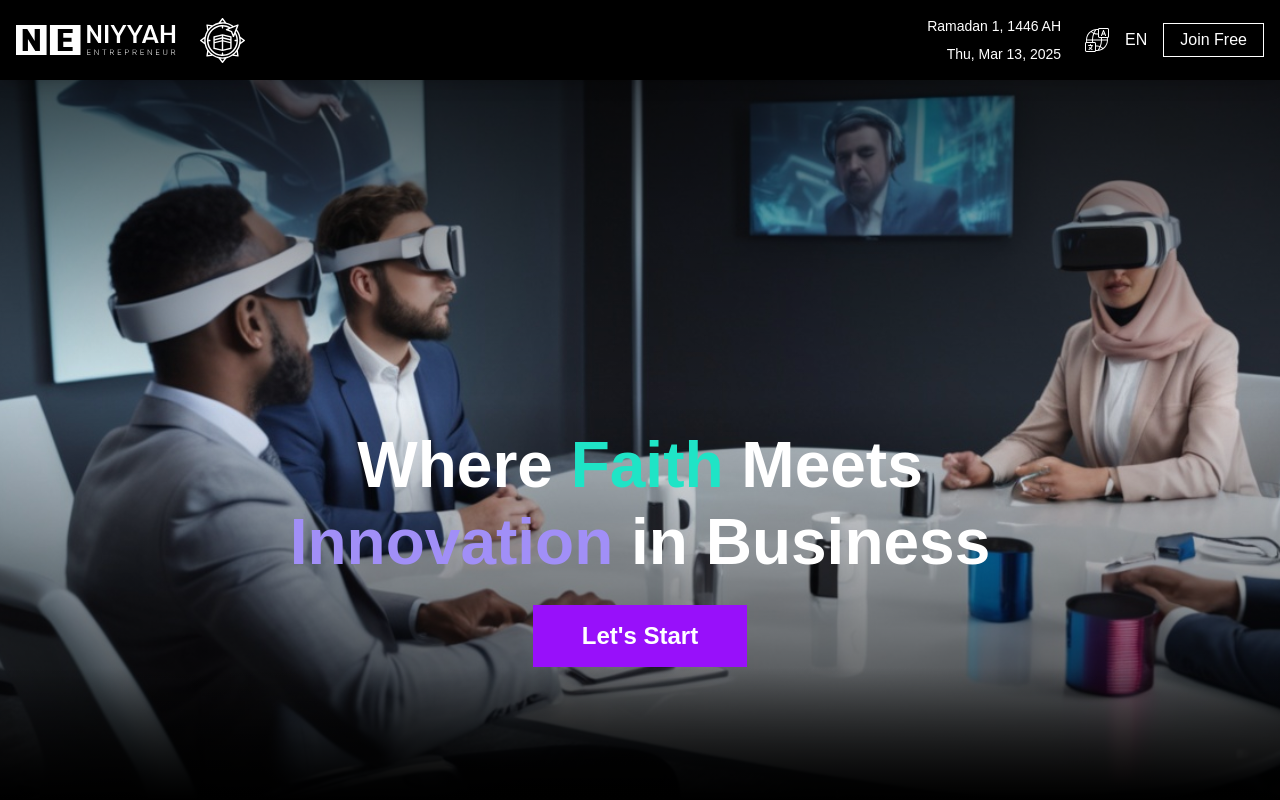
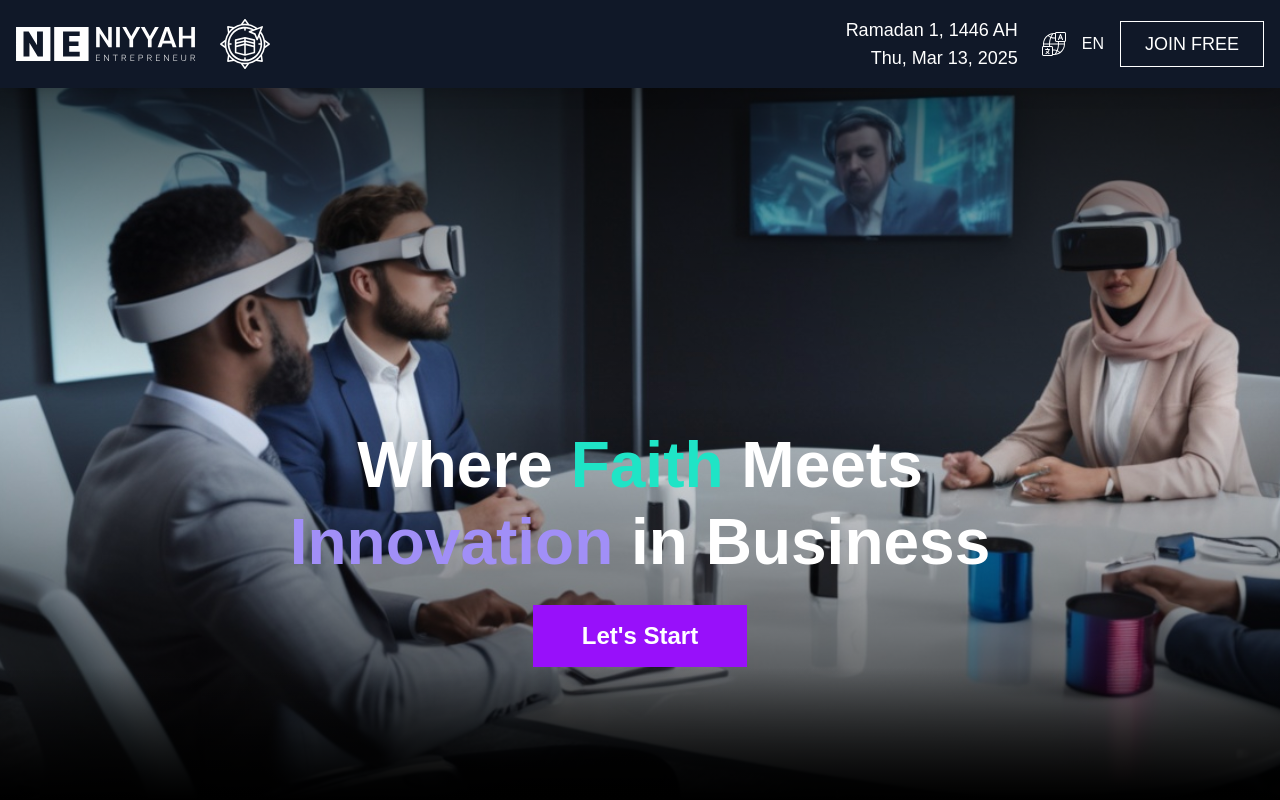
Before and after one commit to MagicSoftDev0717/niyyah, a Next.js app: page / in a window 1280 px wide. Shown: the top 800 px of the page. Built offline with nearby package versions, Linux system fonts and the light colour scheme; grey boxes are pictures that could not be loaded.

Commit message:
update footer bg color

```diff
--- a/src/components/Layout/Footer/index.tsx
+++ b/src/components/Layout/Footer/index.tsx
@@ -1,6 +1,6 @@
 const Footer = () => {
     return (
-      <footer className="bg-black text-white py-6">
+      <footer className="bg-gray-900 text-white py-6">
         <div className="container mx-auto px-4">
           <div className="grid grid-cols-1 md:grid-cols-3 gap-6 text-center md:text-left">
             {/* Column 1: Logo */}
--- a/src/components/Layout/Header/index.tsx
+++ b/src/components/Layout/Header/index.tsx
@@ -65,7 +65,7 @@ const Header = () => {
 
 
     return (
-        <header className="fixed top-0 z-50 w-full bg-black text-white shadow-lg">
+        <header className="fixed top-0 z-50 w-full bg-gray-900 text-white shadow-lg">
             <div className="container mx-auto px-4 py-4">
                 {/* Mobile: Two Rows | Desktop: One Row */}
                 {!isMobile ?
@@ -74,15 +74,15 @@ const Header = () => {
                         <div className="flex justify-between w-full md:w-auto gap-6">
 
                             <div className="flex items-center">
-                                <Image src="/assets/Logo/Logo_Niyyah.svg" alt="Logo" width={160} height={80} />
+                                <Image src="/assets/Logo/Logo_Niyyah.svg" alt="Logo" width={180} height={90} />
                             </div>
 
                             <div className="flex items-center">
                                 <Image
                                     src={imageSrc}
                                     alt="icon"
-                                    width={45}
-                                    height={45}
+                                    width={50}
+                                    height={50}
                                     onMouseEnter={() => setImageSrc("/assets/Header/Property_Variant2.svg")}
                                     onMouseLeave={() => setImageSrc("/assets/Header/Property_Default.svg")}
                                 // onClick={() => setIsModalOpen(true)} // Open modal on click
@@ -94,28 +94,26 @@ const Header = () => {
                         {/* Row 2: Date, Other Elements */}
                         <div className="flex justify-between w-full md:w-auto gap-6">
                             <div className="flex items-center space-x-4">
-                                <div className="flex flex-row md:flex-wrap justify-end w-full md:w-auto items-center gap-2 text-center md:text-right">
-                                    <p className="text-sm w-1/2 md:w-full">Ramadan 1, 1446 AH</p>
-                                    <p className="text-sm w-1/2 md:w-full">{`${dayShort}, ${monthName} ${date}, ${year}`}</p>
+                                <div className="flex flex-row md:flex-wrap justify-end w-full md:w-auto items-center text-center md:text-right">
+                                    <p className="text-lg w-1/2 md:w-full">Ramadan 1, 1446 AH</p>
+                                    <p className="text-lg w-1/2 md:w-full">{`${dayShort}, ${monthName} ${date}, ${year}`}</p>
                                 </div>
                             </div>
-                            <div className="flex justify-between w-full md:w-auto gap-6">
-                                <div className="flex items-center space-x-4" onClick={() => setIsOpen(!isOpen)}>
+                            <div className="flex justify-between w-full md:w-auto gap-6 ">
+                                <div className="flex items-center space-x-4" >
                                     <Image
                                         src="/assets/Header/Default_Lang.svg"
                                         alt="Language"
                                         width={24}
                                         height={24}
                                     />
-                                    <span className="text-white hover:text-yellow-500" >{selectedLang}</span>
-                                    <button className="border border-white px-4 py-1">Join Free</button>
-                                </div>
+                                    <span className="text-white hover:text-yellow-500 cursor-pointer" onClick={() => setIsOpen(!isOpen)}>{selectedLang}</span>
                                     {isOpen && (
                                         <div className="absolute top-full w-40 bg-black text-white shadow-lg">
                                             {languages.map((lang, index) => (
                                                 <div
                                                     key={index}
-                                                className="px-4 py-2 hover:text-black hover:bg-white cursor-pointer"
+                                                    className="px-4 py-2 hover:text-black hover:bg-white "
                                                     onClick={() => {
                                                         setSelectedLang(lang.code);
                                                         setIsOpen(false);
@@ -126,6 +124,9 @@ const Header = () => {
                                             ))}
                                         </div>
                                     )}
+                                    <button className="border text-lg border-white px-6 py-2">JOIN FREE</button>
+                                </div>
+
                             </div>
 
                         </div>
@@ -154,7 +155,7 @@ const Header = () => {
                                     {languages.map((lang, index) => (
                                         <div
                                             key={index}
-                                            className="px-4 py-2 hover:text-black hover:bg-white cursor-pointer"
+                                            className="px-4 py-2 hover:text-black hover:bg-white"
                                             onClick={() => {
                                                 setSelectedLang(lang.code);
                                                 setIsOpen(false);
```
Lines whose indentation alone changed are shown as unchanged.
